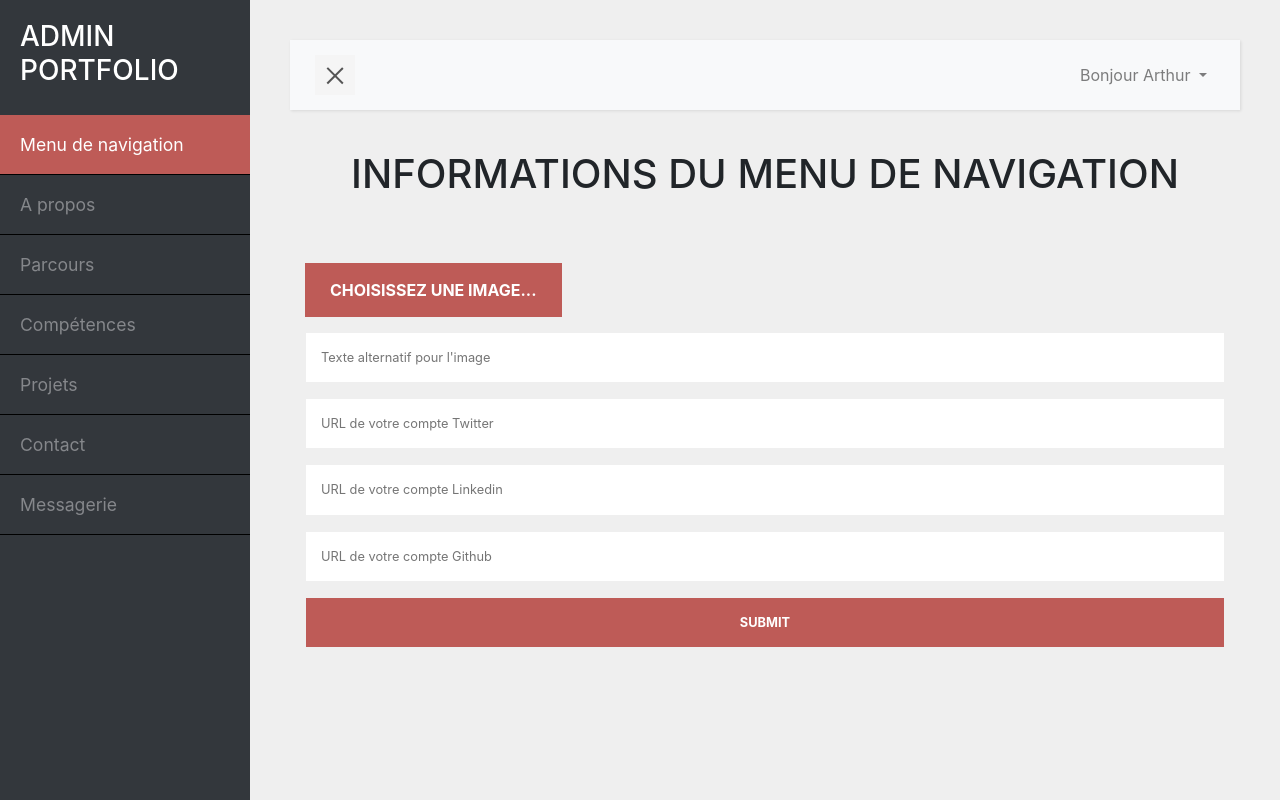
After one commit to arthurgeay/portfolio-v2, a PHP site: page /admin/admin-nav.php in a window 1280 px wide. The commit adds this page. Run offline with PHP 8.4, Linux system fonts and the light colour scheme; some libraries are stand-ins or nearby versions.

Commit message:
Création sidebar menu et page admin nav

```diff
--- /dev/null
+++ b/admin/admin-nav.php
@@ -0,0 +1,98 @@
+<!DOCTYPE html>
+<html xmlns="http://www.w3.org/1999/html">
+    <head>
+        <link rel="stylesheet" href="https://use.fontawesome.com/releases/v5.5.0/css/all.css" integrity="sha384-B4dIYHKNBt8Bc12p+WXckhzcICo0wtJAoU8YZTY5qE0Id1GSseTk6S+L3BlXeVIU" crossorigin="anonymous">
+        <link href="https://fonts.googleapis.com/css?family=Open+Sans:300,400,700" rel="stylesheet">
+        <link rel="stylesheet" href="https://stackpath.bootstrapcdn.com/bootstrap/4.3.1/css/bootstrap.min.css" integrity="sha384-ggOyR0iXCbMQv3Xipma34MD+dH/1fQ784/j6cY/iJTQUOhcWr7x9JvoRxT2MZw1T" crossorigin="anonymous">
+        <link rel="stylesheet" href="../css/main.css" />
+        <link rel="stylesheet" href="../css/admin.css" />
+        <title>Administration - Menu de navigation</title>
+    </head>
+    <body>
+        <div class="wrapper">
+            <!-- Menu sidebar -->
+            <nav id="sidebar">
+                <div class="sidebar-header">
+                    <h3>Admin portfolio</h3>
+                </div>
+
+                <ul class="list-unstyled">
+                    <li class="active">
+                        <a href="#">Menu de navigation</a>
+                    </li>
+                    <li>
+                        <a href="#">A propos</a>
+                    </li>
+                    <li>
+                        <a href="#">Parcours</a>
+                    </li>
+                    <li>
+                        <a href="#">Compétences</a>
+                    </li>
+                    <li>
+                        <a href="#">Projets</a>
+                    </li>
+                    <li>
+                        <a href="#">Contact</a>
+                    </li>
+                    <li>
+                        <a href="#">Messagerie</a>
+                    </li>
+                </ul>
+            </nav>
+
+            <!-- Main content -->
+            <main>
+
+                <nav class="navbar navbar-expand-lg navbar-light bg-light">
+                    <div class="container-fluid">
+                        <button type="button" id="sidebarCollapse" class="navbar-btn">
+                            <span></span>
+                            <span></span>
+                            <span></span>
+                        </button>
+                        <button class="btn btn-dark d-inline-block d-lg-none ml-auto" type="button" data-toggle="collapse" data-target="#navbarSupportedContent" aria-controls="navbarSupportedContent" aria-expanded="false" aria-label="Toggle navigation">
+                            <i class="fas fa-align-justify"></i>
+                        </button>
+
+                        <div class="collapse navbar-collapse" id="navbarSupportedContent">
+                            <ul class="nav navbar-nav ml-auto">
+                                <li class="nav-item dropdown">
+                                    <a class="nav-link dropdown-toggle" href="#" id="navbarDropdown" role="button" data-toggle="dropdown" aria-haspopup="true" aria-expanded="false">
+                                        Bonjour Arthur
+                                    </a>
+                                    <div class="dropdown-menu" aria-labelledby="navbarDropdown">
+                                        <a class="dropdown-item" href="#">Déconnexion</a>
+                                    </div>
+                                </li>
+                            </ul>
+                        </div>
+                    </div>
+                </nav>
+
+                <div class="container">
+                <h1>Informations du menu de navigation</h1>
+
+                <form>
+                    <input type="file" placeholder="test" id="file" />
+                    <label for="file">Choisissez une image...</label>
+                    <input type="text" placeholder="Texte alternatif pour l'image" />
+                    <input type="text" placeholder="URL de votre compte Twitter" />
+                    <input type="text" placeholder="URL de votre compte Linkedin" />
+                    <input type="text" placeholder="URL de votre compte Github" />
+                    <input type="submit" />
+                </form>
+                </div>
+
+            </main>
+        </div>
+
+
+        <script src="https://code.jquery.com/jquery-3.3.1.slim.min.js" integrity="sha384-q8i/X+965DzO0rT7abK41JStQIAqVgRVzpbzo5smXKp4YfRvH+8abtTE1Pi6jizo" crossorigin="anonymous"></script>
+        <script src="https://cdnjs.cloudflare.com/ajax/libs/popper.js/1.14.7/umd/popper.min.js" integrity="sha384-UO2eT0CpHqdSJQ6hJty5KVphtPhzWj9WO1clHTMGa3JDZwrnQq4sF86dIHNDz0W1" crossorigin="anonymous"></script>
+        <script src="https://stackpath.bootstrapcdn.com/bootstrap/4.3.1/js/bootstrap.min.js" integrity="sha384-JjSmVgyd0p3pXB1rRibZUAYoIIy6OrQ6VrjIEaFf/nJGzIxFDsf4x0xIM+B07jRM" crossorigin="anonymous"></script>
+        <script src="https://cdnjs.cloudflare.com/ajax/libs/malihu-custom-scrollbar-plugin/3.1.5/jquery.mCustomScrollbar.concat.min.js"></script>
+
+        <script src="../js/sidebar-menu.js"></script>
+    </body>
+</html>
--- a/css/admin.css
+++ b/css/admin.css
@@ -1,3 +1,8 @@
+body {
+	background: rgb(239, 239, 239);
+	margin: 0;
+}
+
 h1 {
 	text-align: center;
 }
@@ -5,10 +10,22 @@ h1 {
 main
 {
 	box-sizing: border-box;
-	width: 100%;
-	padding: 15px 35px;
+	width: calc(100% - 250px);
+	padding: 40px;
+	min-height: 100vh;
+	transition: all 0.3s;
+	position: absolute;
+	top: 0;
+	right: 0;
 }
 
+
+main.active {
+	width: 100%;
+}
+
+
+/* Connexion */
 #login {
 	display: flex;
 	flex-direction: column;
@@ -26,6 +43,122 @@ main
 }
 
 
+/* Menu de navigation */
+
+.navbar {
+	padding: 15px 10px;
+	background: #fff;
+	border: none;
+	border-radius: 0;
+	margin-bottom: 40px;
+	box-shadow: 1px 1px 3px rgba(0, 0, 0, 0.1);
+}
+
+.navbar-btn {
+	box-shadow: none;
+	outline: none !important;
+	border: none;
+}
+
+
+.wrapper {
+	display: flex;
+	width: 100%;
+}
+
+/* Sidebar menu */
+#sidebar {
+	width: 250px;
+	position: fixed;
+	top: 0;
+	left: 0;
+	height: 100vh;
+	z-index: 999;
+	background: rgb(51, 55, 60);
+	color: #fff;
+	transition: all 0.3s;
+}
+
+#sidebar.active {
+	margin-left: -250px;
+}
+
+#sidebar .sidebar-header {
+	padding: 20px;
+	background: rgb(51, 55, 60);
+}
+
+#sidebar ul li a{
+	height: 60px;
+	line-height: 60px;
+	font-size: 1.1em;
+	display: block;
+	color: rgb(133, 135, 139);
+	text-decoration: none;
+	border-bottom: 1px solid black;
+	padding-left: 20px;
+}
+
+#sidebar ul li a:hover {
+	color: white;
+	background: rgb(190, 91, 87);
+}
+
+#sidebar ul li.active>a {
+	color: white;
+	background: rgb(190, 91, 87);
+}
+
+/* Bouton affichage sidebar */
+#sidebarCollapse {
+	width: 40px;
+	height: 40px;
+	background: #f5f5f5;
+	cursor: pointer;
+}
+
+#sidebarCollapse span {
+	width: 80%;
+	height: 2px;
+	margin: 0 auto;
+	display: block;
+	background: #555;
+	transition: all 0.8s cubic-bezier(0.810, -0.330, 0.345, 1.375);
+	transition-delay: 0.1s;
+}
+
+#sidebarCollapse span:first-of-type {
+	transform: rotate(45deg) translate(2px, 2px);
+}
+#sidebarCollapse span:nth-of-type(2) {
+	opacity: 0;
+}
+#sidebarCollapse span:last-of-type {
+	transform: rotate(-45deg) translate(1px, -1px);
+}
+
+
+#sidebarCollapse.active span {
+	transform: none;
+	opacity: 1;
+	margin: 5px auto;
+}
+
+
+/* Style dropdown menu */
+.dropdown-item:focus {
+    background: rgb(248,249,250);
+    color: black;
+}
+
+
+/* Formulaires */
+form {
+    margin-top: 50px;
+}
+
+
+/* Responsive */
 @media screen and (max-width: 980px) {
 	#form-login {
 		width: 70%;
--- a/css/main.css
+++ b/css/main.css
@@ -1,13 +1,3 @@
-body {
-	box-sizing: border-box;
-	padding: 50px 50px;
-	background: rgb(239, 239, 239);
-	font-family: 'Open Sans', sans-serif;
-	margin: auto;
-	width: 100%;
-	display: flex;
-}
-
 h1, h2, h3
 {
 	text-transform: uppercase;
@@ -54,24 +44,10 @@ a:hover
 	color: rgb(190, 91, 87);
 }
 
-
 section
 {
 	margin: 45px 0;
 }
-
-button
-{
-	padding: 15px 25px;
-	margin-top: 15px;
-	border: none;
-	color: white;
-	text-transform: uppercase;
-	cursor: pointer;
-	font-weight: bolder;
-	text-align: center;
-}
-
 
 form input, form textarea
 {
@@ -113,6 +89,34 @@ input[type="submit"]:hover
 	background: rgb(188, 114, 111);
 }
 
+input[type="file"] {
+	width: 0.1px;
+	height: 0.1px;
+	opacity: 0;
+	overflow: hidden;
+	position: absolute;
+	z-index: -1;
+}
+
+input[type="file"] + label {
+	padding: 15px 25px;
+	margin-top: 15px;
+	border: none;
+	color: white;
+	text-transform: uppercase;
+	cursor: pointer;
+	font-weight: bolder;
+	text-align: center;
+	background: rgb(190, 91, 87);
+	margin-bottom: 15px;
+}
+
+input[type="file"]:focus + label {
+	outline: none;
+	border: 2px solid rgba(208, 82, 85, 0.9);
+}
+
+
 
 @media screen and (max-width: 980px) {
 
--- a/index.php
+++ b/index.php
@@ -291,6 +291,6 @@
 			</section>
 		</main>
 
-		<script src="js/app.js"></script>
+		<script src="js/transition.js"></script>
 	</body>
 </html>
--- a/js/app.js
+++ /dev/null
@@ -1,6 +0,0 @@
-function transition() {
-	document.querySelector('.animation-left').classList.toggle('visible');
-	document.querySelector('.animation-top').classList.toggle('visible');
-}
-
-window.setTimeout(transition, 300);
--- /dev/null
+++ b/js/sidebar-menu.js
@@ -0,0 +1,12 @@
+$(document).ready(function () {
+    $("#sidebar").mCustomScrollbar({
+        theme: "minimal"
+    });
+
+    $('#sidebarCollapse').on('click', function () {
+        $('#sidebar, main').toggleClass('active');
+        $('.collapse.in').toggleClass('in');
+        $('a[aria-expanded=true]').attr('aria-expanded', 'false');
+        $(this).toggleClass('active');
+    });
+});
--- /dev/null
+++ b/js/transition.js
@@ -0,0 +1,6 @@
+function transition() {
+    document.querySelector('.animation-left').classList.toggle('visible');
+    document.querySelector('.animation-top').classList.toggle('visible');
+}
+
+window.setTimeout(transition, 300);
```
Also changed, not shown: other parts of css/admin.css (+34 -0 lines), css/front.css (+25 -0 lines).
